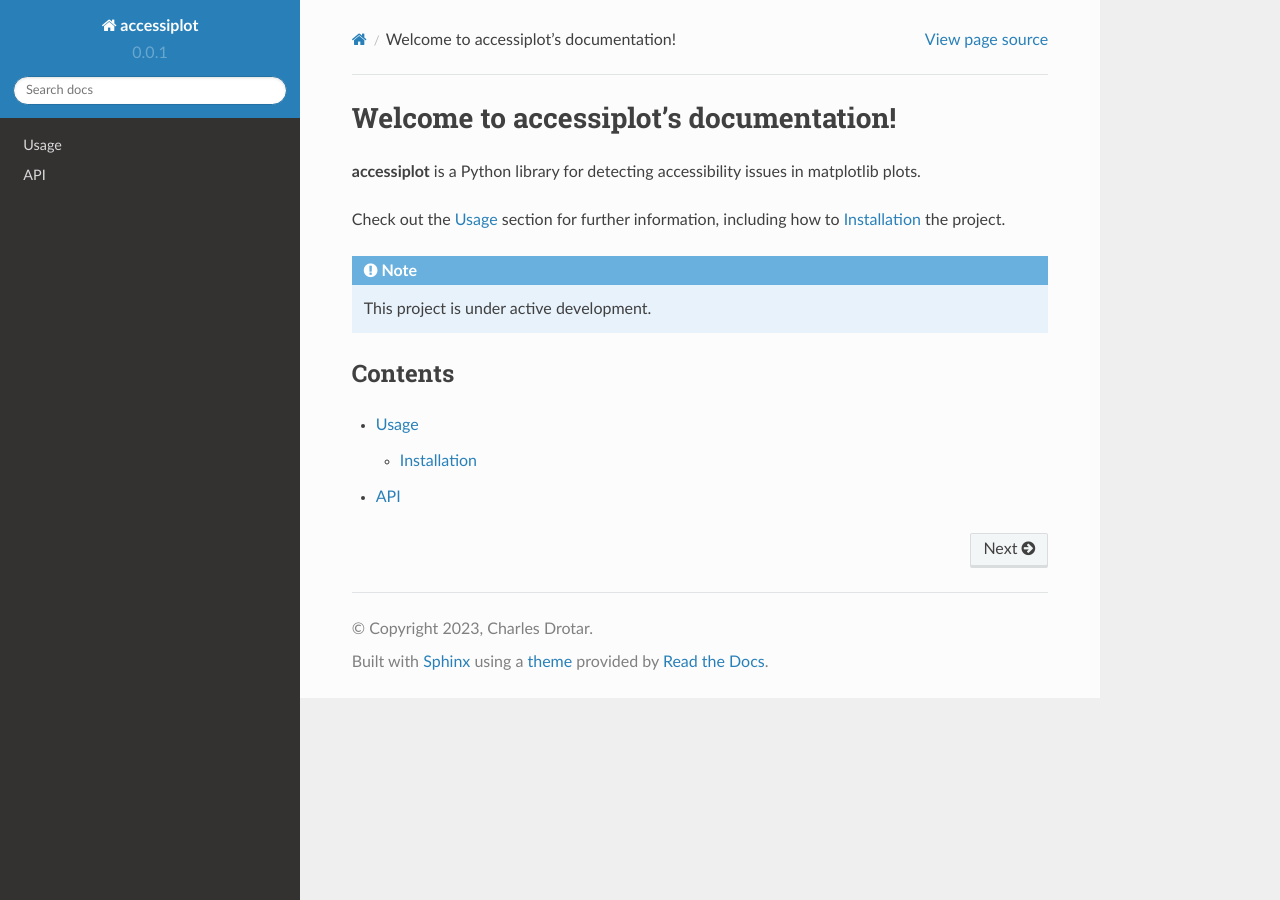
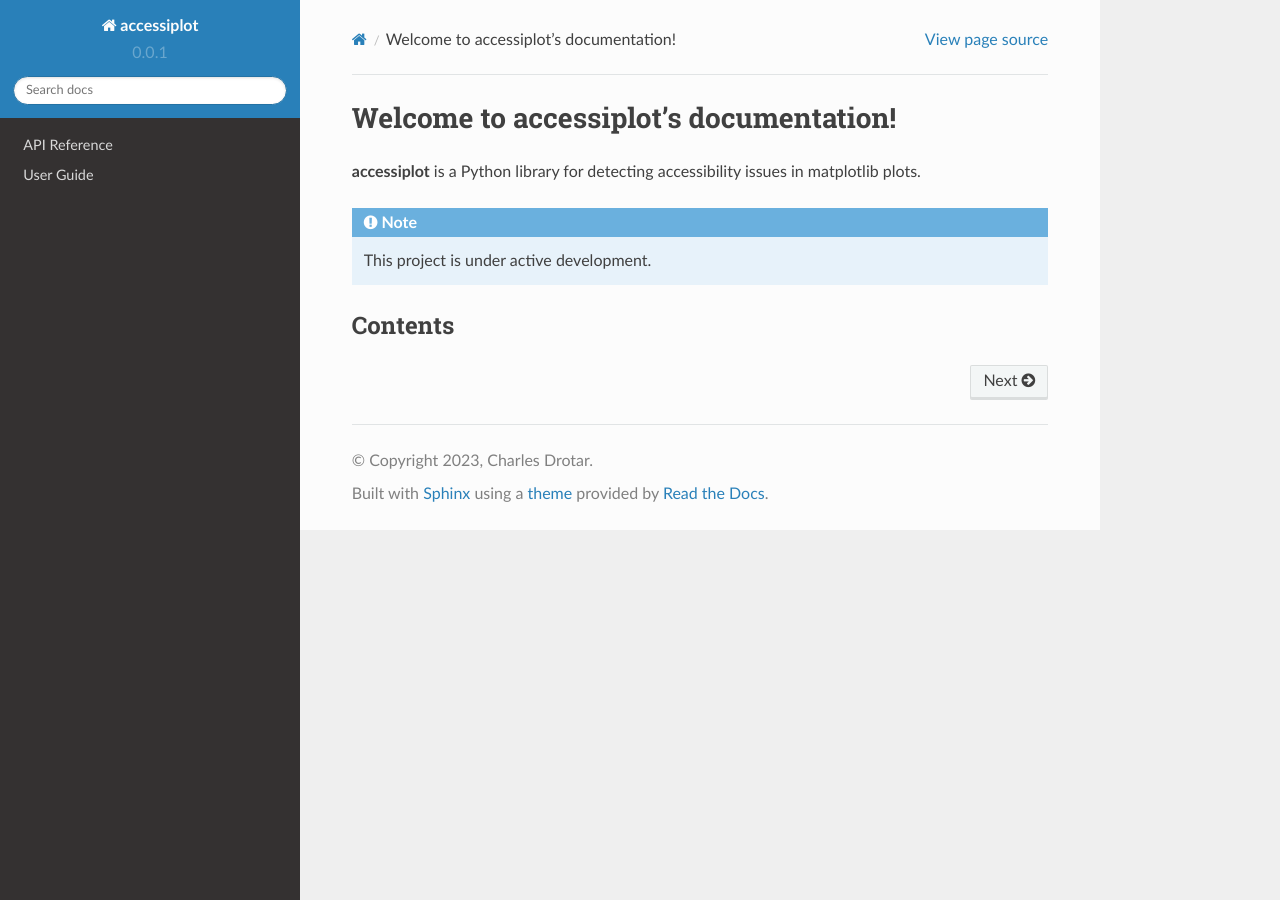
Before and after one commit to charlesdrotar/accessiplot, a Sphinx documentation site: the page built from docs/index.rst, in a window 1280 px wide. Built offline with Sphinx 7.4.7 and the Read the Docs theme 2.0.0, drawn with Linux system fonts in a browser that asks for light colours.

```diff
--- a/accessiplot/__init__.py
+++ b/accessiplot/__init__.py
@@ -0,0 +1,5 @@
+"""
+accessiplot module
+"""
+
+__version__ = "0.0.1"
--- a/docs/api.rst
+++ /dev/null
@@ -1,4 +0,0 @@
-API
-===
-
-dummy
--- a/docs/conf.py
+++ b/docs/conf.py
@@ -9,6 +9,15 @@ author = 'Charles Drotar'
 release = '0.0.1'
 version = '0.0.1'
 
+import os
+import sys
+import datetime
+import warnings
+
+
+sys.path.insert(0, os.path.abspath('..' + os.path.sep))
+sys.path.insert(0, os.path.abspath('sphinxext'))
+
 # -- General configuration
 
 extensions = [
@@ -17,12 +26,18 @@ extensions = [
     'sphinx.ext.autodoc',
     'sphinx.ext.autosummary',
     'sphinx.ext.intersphinx',
+    'numpydoc'
 ]
 
 intersphinx_mapping = {
     'python': ('https://docs.python.org/3/', None),
     'sphinx': ('https://www.sphinx-doc.org/en/master/', None),
 }
+
+# this is needed for some reason...
+# see https://github.com/numpy/numpydoc/issues/69
+numpydoc_class_members_toctree = False
+
 intersphinx_disabled_domains = ['std']
 
 templates_path = ['_templates']
--- a/docs/index.rst
+++ b/docs/index.rst
@@ -2,9 +2,6 @@ Welcome to accessiplot's documentation!
 =======================================
 
 **accessiplot**  is a Python library for detecting accessibility issues in matplotlib plots.
-
-Check out the :doc:`usage` section for further information, including
-how to :ref:`installation` the project.
 
 .. note::
 
@@ -14,6 +11,8 @@ Contents
 --------
 
 .. toctree::
+   :maxdepth: 2
+   :hidden:
 
-   usage
-   api
+   API Reference <./modules/classes.rst>
+   User Guide <./user_guide.rst>
--- /dev/null
+++ b/docs/modules/generated/accessiplot.detection.contrast_ratio.calculate_contrast_ratio.rst
@@ -0,0 +1,6 @@
+accessiplot.detection.contrast\_ratio.calculate\_contrast\_ratio
+================================================================
+
+.. currentmodule:: accessiplot.detection.contrast_ratio
+
+.. autofunction:: calculate_contrast_ratio
--- /dev/null
+++ b/docs/modules/generated/accessiplot.detection.contrast_ratio.calculate_contrast_ratios_from_plt.rst
@@ -0,0 +1,6 @@
+accessiplot.detection.contrast\_ratio.calculate\_contrast\_ratios\_from\_plt
+============================================================================
+
+.. currentmodule:: accessiplot.detection.contrast_ratio
+
+.. autofunction:: calculate_contrast_ratios_from_plt
--- /dev/null
+++ b/docs/modules/generated/accessiplot.detection.contrast_ratio.calculate_relative_luminance.rst
@@ -0,0 +1,6 @@
+accessiplot.detection.contrast\_ratio.calculate\_relative\_luminance
+====================================================================
+
+.. currentmodule:: accessiplot.detection.contrast_ratio
+
+.. autofunction:: calculate_relative_luminance
--- /dev/null
+++ b/docs/modules/generated/accessiplot.detection.contrast_ratio.normalize.rst
@@ -0,0 +1,6 @@
+accessiplot.detection.contrast\_ratio.normalize
+===============================================
+
+.. currentmodule:: accessiplot.detection.contrast_ratio
+
+.. autofunction:: normalize
--- a/docs/requirements.txt
+++ b/docs/requirements.txt
@@ -1 +1,4 @@
 matplotlib>=3.5.3
+numpydoc
+sphinx
+sphinx-rtd-theme
--- a/docs/usage.rst
+++ b/docs/user_guide.rst
@@ -1,5 +1,7 @@
-Usage
-=====
+.. _user_guide:
+
+User Guide
+==========
 
 .. _installation:
 
--- a/test_requirements.txt
+++ b/test_requirements.txt
@@ -4,5 +4,3 @@ coverage
 pytest-cov
 codecov
 flake8
-sphinx
-sphinx-rtd-theme
```
Also changed, not shown: docs/includes/api_css.rst (added, +29 -0 lines), docs/modules/classes.rst (added, +30 -0 lines), 2 other files.
